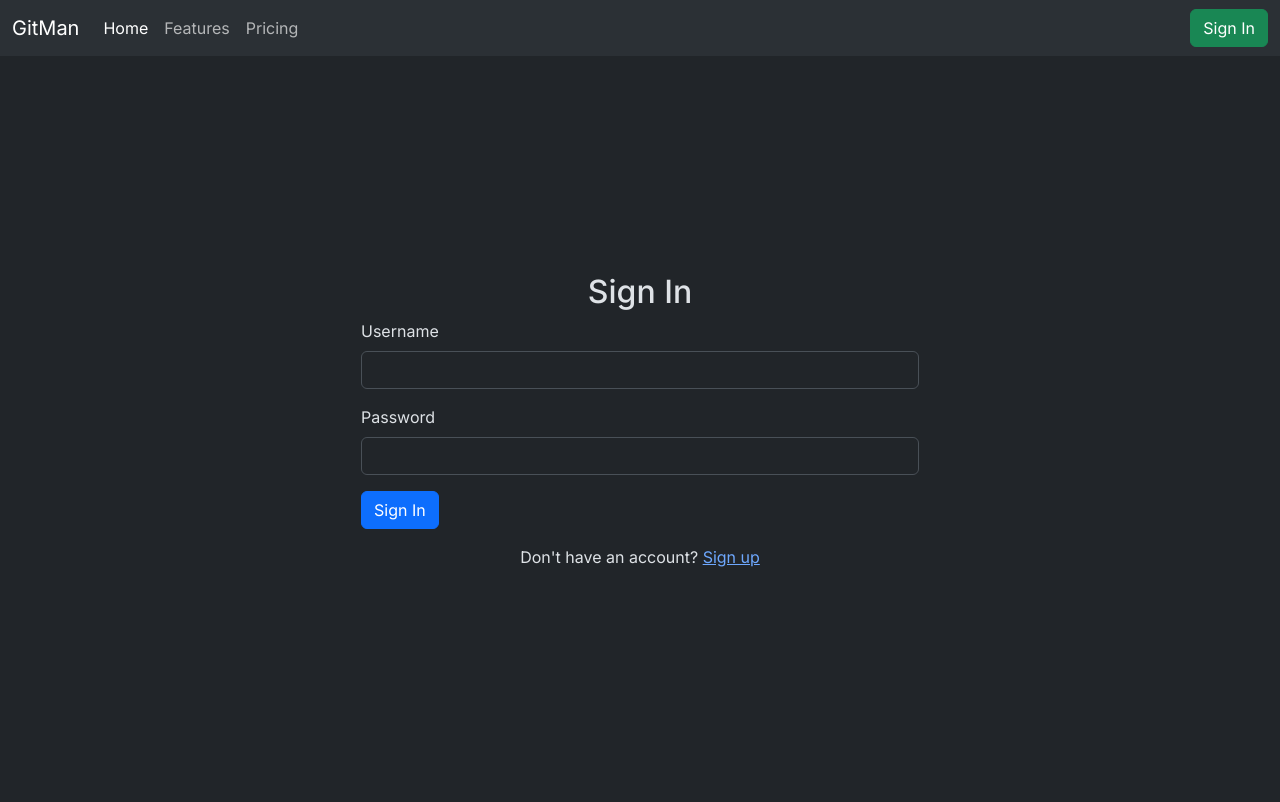
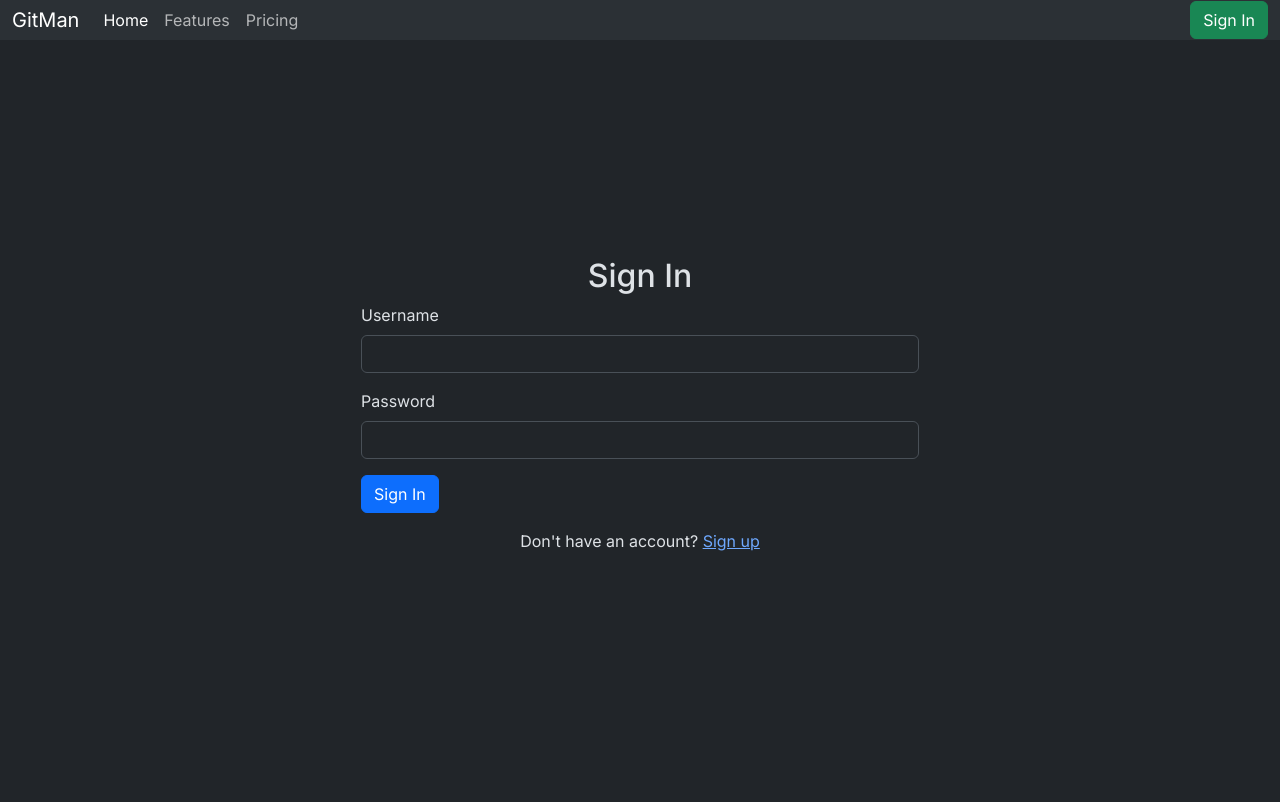
Before and after one commit to atomtables/GitMan, a Flask app: page /signin in a window 1280 px wide. After the commit the page ends 551 px from the top, so only its background shows below. Run offline with Flask 2, Linux system fonts and the light colour scheme.

Commit message:
height changes

```diff
--- a/templates/base.html
+++ b/templates/base.html
@@ -8,7 +8,7 @@
             font-family: 'Inter', sans-serif;
         }
 
-        html {
+        html, body {
             height: 100%;
         }
     </style>
--- a/templates/header.html
+++ b/templates/header.html
@@ -1,4 +1,4 @@
-<nav class="navbar navbar-expand-lg bg-body-tertiary">
+<nav class="navbar navbar-expand-lg bg-body-tertiary" style="height: 5%">
     <div class="container-fluid">
         <a class="navbar-brand" href="#">GitMan</a>
         <button class="navbar-toggler" type="button" data-bs-toggle="collapse" data-bs-target="#navbarText"
--- a/templates/mainpage.html
+++ b/templates/mainpage.html
@@ -18,7 +18,7 @@
 
 {% block content %}
     <script src="{{ url_for('static', filename='mainpageGradients.js') }}"></script>
-    <div class="d-flex align-items-center justify-content-center" style="min-height: calc(100vh - 54px);">
+    <div class="d-flex align-items-center justify-content-center" style="min-height: 95%;">
         <div class="text-center">
             <div class="text-center fw-bold">Welcome to GitMan on</div>
             <h1 class="display-5 fw-bold text-body-emphasis" style="white-space: nowrap;">{{ hostname }}</h1>
```
